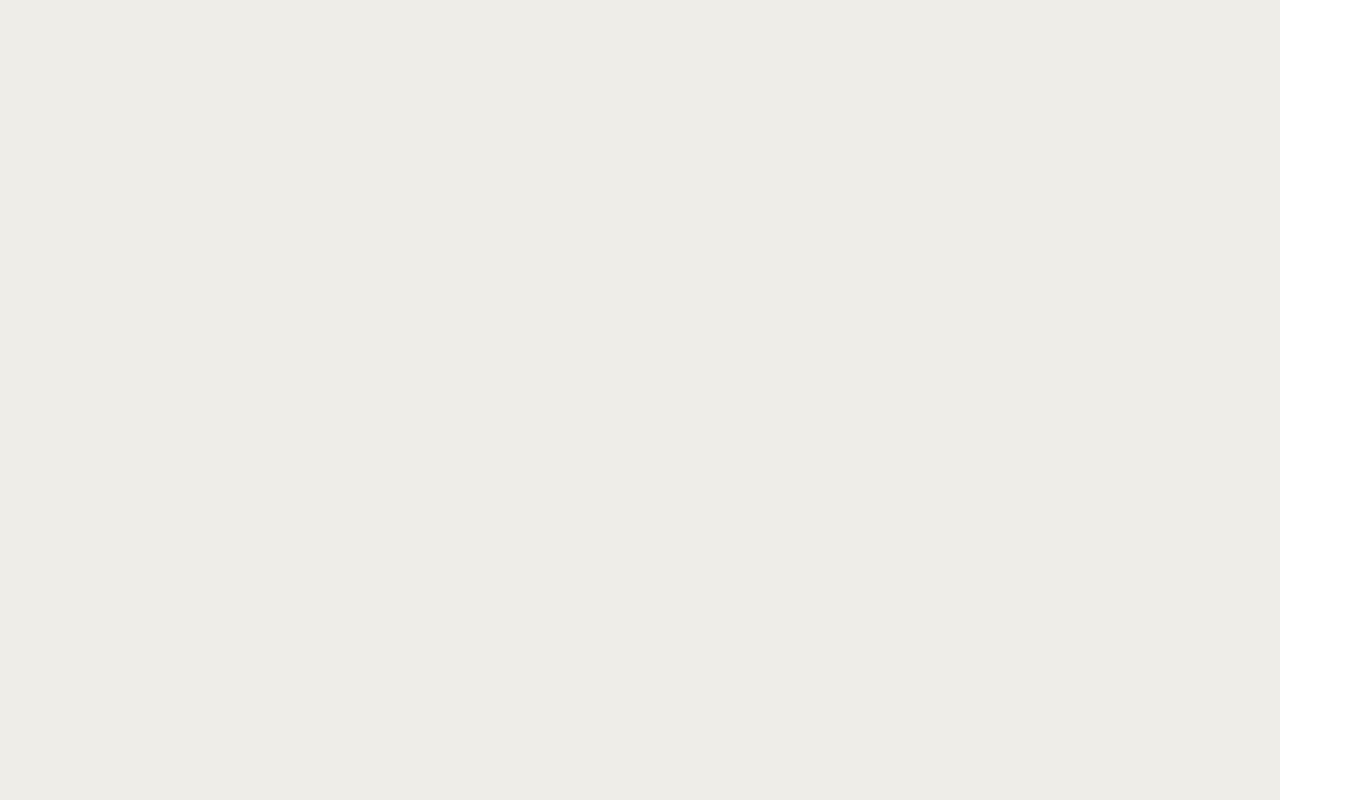
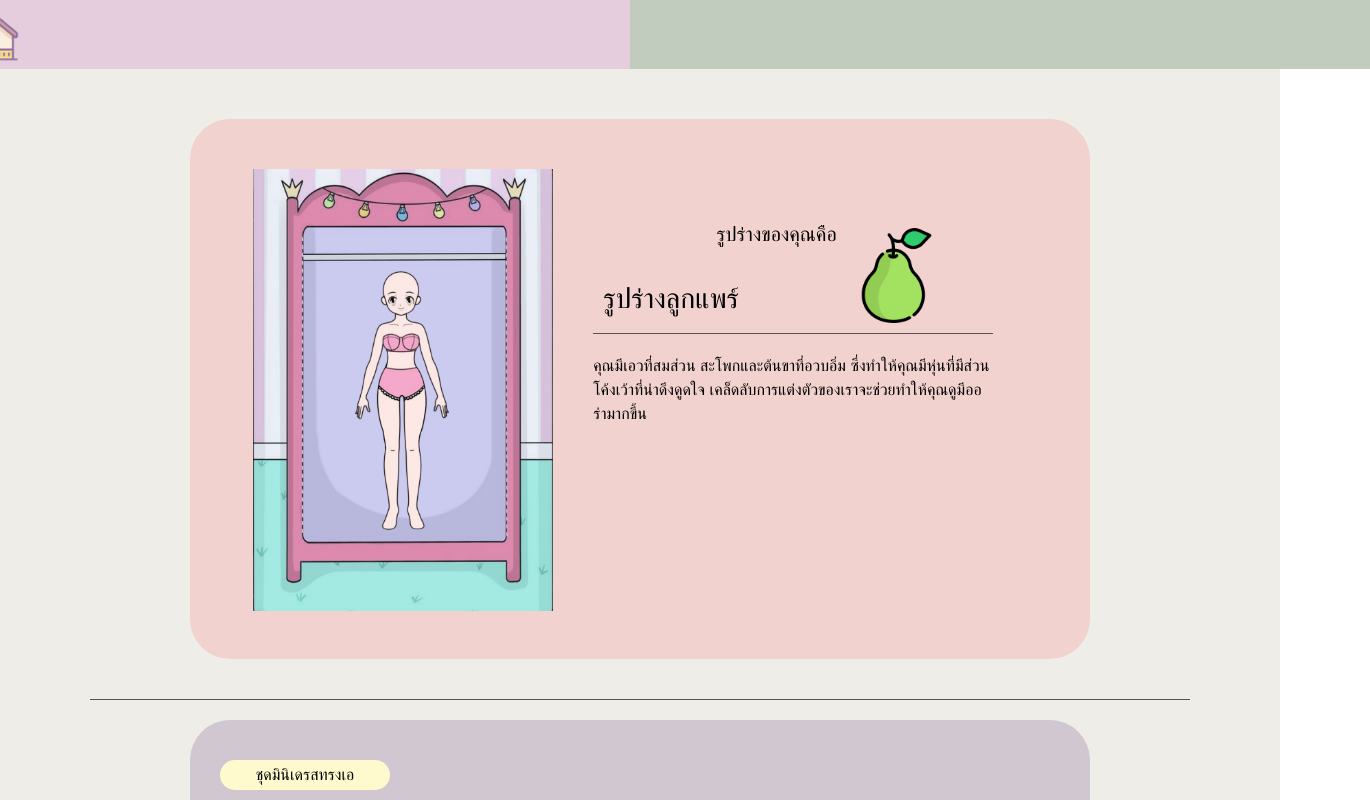
Before and after one commit to Gxamsrtt023/Alway_project, a React (Vite) app: page /answer4 in a window 1280 px wide. Before the commit this address had no page. Shown: the top 800 px of the page, 1370 px wide, since content can reach past the window. Built offline with nearby package versions, Linux system fonts and the light colour scheme.

Commit message:
Final ans 4

```diff
--- a/src/App.jsx
+++ b/src/App.jsx
@@ -4,6 +4,7 @@ import Start from './start'
 import Login from './login'
 import Q1 from './Q1'
 import { Route, Routes,BrowserRouter } from 'react-router-dom'
+import Answer4 from './answer4'
 
 function App() {
 
@@ -15,6 +16,7 @@ function App() {
         <Route path="/signup" element={<Signup />} />
         <Route path="/start" element={<Start />}/>
         <Route path="/Q1" element={<Q1 />}/>
+        <Route path="/answer4" element={<Answer4 />}/>
 
     </Routes>
     </BrowserRouter>
--- a/src/answer4.css
+++ b/src/answer4.css
@@ -22,6 +22,7 @@ body{
   font-family: Arial, sans-serif;
   border-radius: 40px;
   max-width: 900px;
+  height: 500px;
   background-color: #F2D2CF;
   padding: 20px;
   position: relative;
@@ -69,12 +70,12 @@ body{
 }
 
 .Icn4 {
-  max-width: 100%;
+  max-width: 35%;
   height: auto;
   border-radius: 10px;
   position: relative;
-  left: 50px;
-  top: -10px;
+  left: 550px;
+  top: -50px;
 }
 
 .descrip-answer4 {
@@ -86,26 +87,26 @@ body{
 .descrip-answer4 h1 {
   font-size: 20px;
   color: #000000;
-  top: -60px;
   position: relative;
+
 
 }
 
 .descrip-answer4 h2 {
-  width: 150px;
+  width: 180px;
   font-size: 28px;
   color: #000000;
-  top: -50px;
+  top: 10px;
   text-align: left;
   position: relative;
-  left: 110px;
+  left: 100px;
 }
 
 .IM44{
-  width: 160px;
+  width: 300px;
   position: absolute;
   top: -40px;
-  left: 320px;
+  left: -230px;
 }
 
 .lin-4 {
@@ -115,7 +116,6 @@ body{
   margin-top: 20px; /* ระยะห่างด้านบน */
   margin-bottom: 20px;
   left: 90px;
-  top: -60px;
   position: relative;
 }
 .descrip-answer4 p {
@@ -123,7 +123,6 @@ body{
   font-size: 16px;
   color: #000000;
   line-height: 1.5;
-  top: -60px;
   position: relative;
   left: 90px;
   text-align: left;
@@ -149,7 +148,7 @@ body{
 .sect-ans4  h2 {
   border-radius: 60px;
   left: 30px;
-  margin-top: 50px;
+  margin-top: 20px;
   width: 170px;
   height: 30px;
   line-height: 30px;
@@ -157,9 +156,9 @@ body{
   background-color: #FFFACD;
   font-size: 16px;
   color: #000000;
-  margin-bottom: 0px;
+  margin-bottom: 10px;
   position: relative;
-  top: 30px;
+  top: 40px;
 }
 
 .img-answer4rw {
@@ -170,10 +169,14 @@ body{
 }
 
 .img-answer4rw .ig-ans {
-  max-width: 300px;
+  top: -0px; /* Adjust to center the image vertically */
+  left: 120px;/* Adjust to center the image horizontally */
+  width: 300px; /* Adjust the width to ensure the image covers the crop area */
+  height: 380px;
   border-radius: 10px;
-  margin-left: 70px;
   margin-top: 10px;
+  position: relative;
+  margin: 10px;
 }
 
 .sect-ans4   p {
```
Also changed, not shown: public/กางเกงทรงหลวมเอวสูง2.jpg, public/ชุดมินิเดรสทรงเอ2.jpg.
